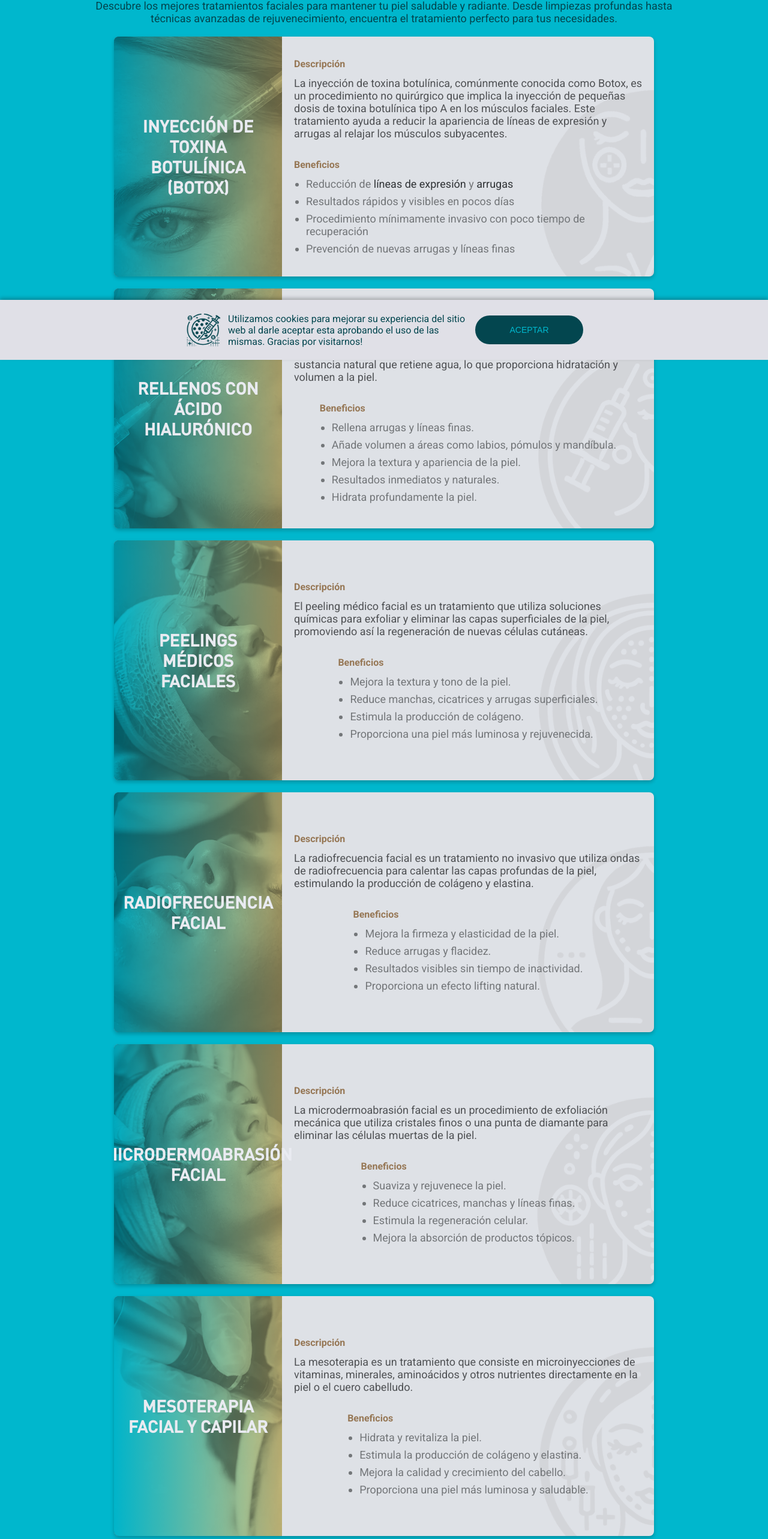
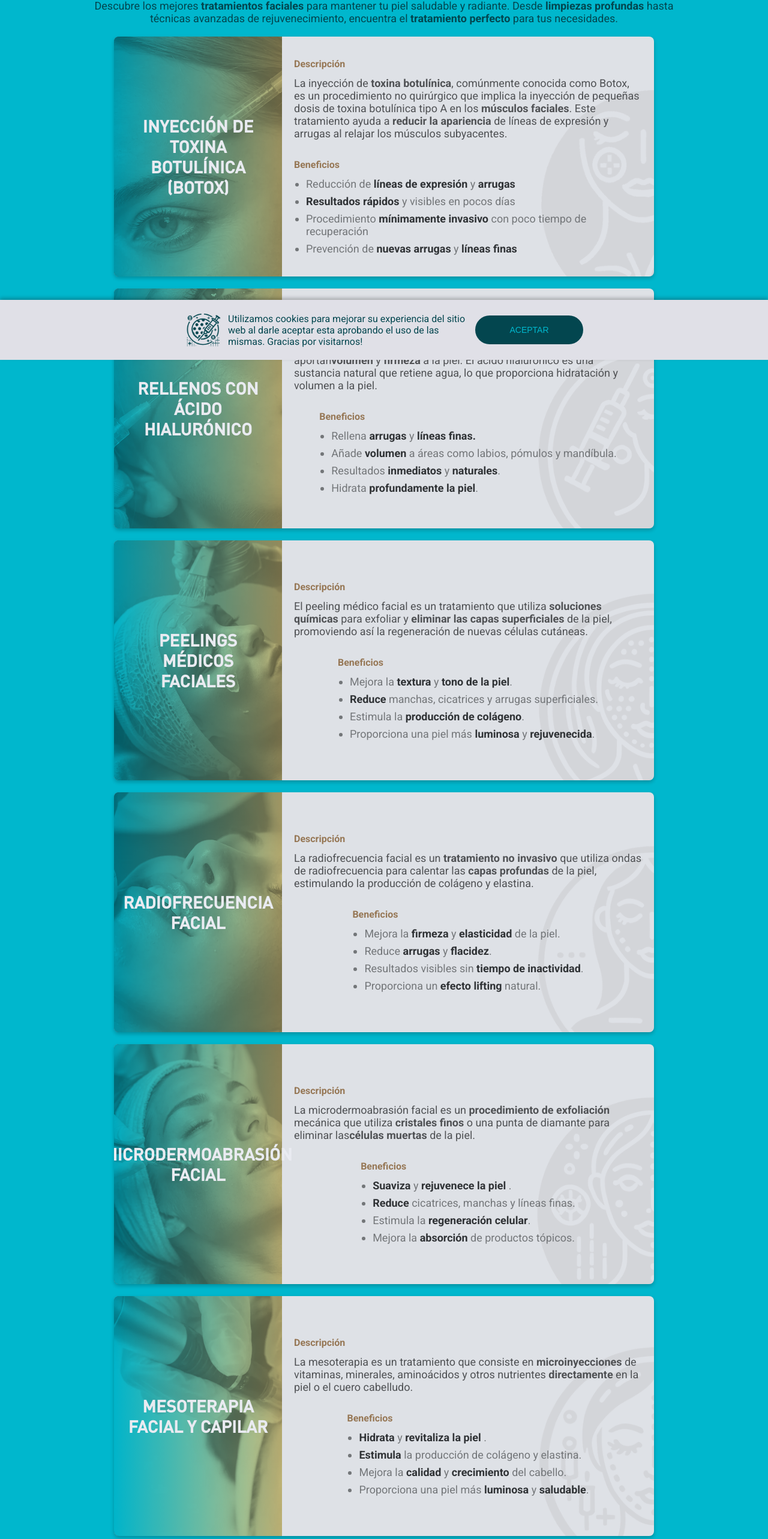
Before and after one commit to Yaalalf/sissi-landing-page, a Next.js app: page /tratamientosFaciales in a window 1280 px wide. Shown: the part 200-2766 px from the top of the page at 60% size. Built offline with nearby package versions, Linux system fonts and the light colour scheme.

Commit message:
adding span to treatments

```diff
--- a/src/sections/CorporalTreatmentSection/style/mobile.css
+++ b/src/sections/CorporalTreatmentSection/style/mobile.css
@@ -22,6 +22,10 @@
 
   font-size: 18px;
   color: var(--primary-color-dark);
+}
+
+.CorporalTreatmentSection span {
+  font-weight: 600;
 }
 
 .CorporalTreatmentSection .TreatmentList {
--- a/src/sections/FacialTreatmentSection/FacialTreatmentSection.tsx
+++ b/src/sections/FacialTreatmentSection/FacialTreatmentSection.tsx
@@ -14,10 +14,10 @@ export default function FacialTreatmentSection() {
       />
       <AnimatedVisibilityObserver className="P" once delay={200}>
         <p>
-          Descubre los mejores tratamientos faciales para mantener tu piel
-          saludable y radiante. Desde limpiezas profundas hasta técnicas
-          avanzadas de rejuvenecimiento, encuentra el tratamiento perfecto para
-          tus necesidades.
+          Descubre los mejores <span> tratamientos faciales</span> para mantener
+          tu piel saludable y radiante. Desde <span> limpiezas profundas</span>{" "}
+          hasta técnicas avanzadas de rejuvenecimiento, encuentra el{" "}
+          <span>tratamiento perfecto</span> para tus necesidades.
         </p>
       </AnimatedVisibilityObserver>
       <ul className="TreatmentList">
@@ -66,15 +66,30 @@ const data = [
   {
     id: "botox",
     title: "Inyección de Toxina Botulínica (Botox)",
-    description:
-      "La inyección de toxina botulínica, comúnmente conocida como Botox, es un procedimiento no quirúrgico que implica la inyección de pequeñas dosis de toxina botulínica tipo A en los músculos faciales. Este tratamiento ayuda a reducir la apariencia de líneas de expresión y arrugas al relajar los músculos subyacentes.",
+    description: (
+      <>
+        La inyección de <span>toxina botulínica</span>, comúnmente conocida como
+        Botox, es un procedimiento no quirúrgico que implica la inyección de
+        pequeñas dosis de toxina botulínica tipo A en los{" "}
+        <span>músculos faciales</span>. Este tratamiento ayuda a{" "}
+        <span>reducir la apariencia</span> de líneas de expresión y arrugas al
+        relajar los músculos subyacentes.
+      </>
+    ),
     benefits: [
       <p key={0}>
         Reducción de <span>líneas de expresión</span> y <span>arrugas</span>
       </p>,
-      "Resultados rápidos y visibles en pocos días",
-      "Procedimiento mínimamente invasivo con poco tiempo de recuperación",
-      "Prevención de nuevas arrugas y líneas finas",
+      <p key={1}>
+        <span>Resultados rápidos</span> y visibles en pocos días
+      </p>,
+      <p key={2}>
+        Procedimiento <span>mínimamente invasivo</span> con poco tiempo de
+        recuperación
+      </p>,
+      <p key={3}>
+        Prevención de <span>nuevas arrugas</span> y <span>líneas finas</span>
+      </p>,
     ],
     imgUrl: "/treatment/facial/botox_treatment.webp",
     iconUrl: "/icons/treatment/facial/botox_treatment_icon.webp",
@@ -84,14 +99,28 @@ const data = [
     id: "rellenos",
 
     title: "Rellenos con Ácido Hialurónico",
-    description:
-      "Los rellenos dérmicos con ácido hialurónico son inyecciones que aportan volumen y firmeza a la piel. El ácido hialurónico es una sustancia natural que retiene agua, lo que proporciona hidratación y volumen a la piel.",
+    description: (
+      <>
+        Los <span>rellenos dérmicos</span> con ácido hialurónico son inyecciones
+        que aportan
+        <span>volumen</span> y <span>firmeza</span> a la piel. El ácido
+        hialurónico es una sustancia natural que retiene agua, lo que
+        proporciona hidratación y volumen a la piel.
+      </>
+    ),
     benefits: [
-      "Rellena arrugas y líneas finas.",
-      "Añade volumen a áreas como labios, pómulos y mandíbula.",
-      "Mejora la textura y apariencia de la piel.",
-      "Resultados inmediatos y naturales.",
-      "Hidrata profundamente la piel.",
+      <p key={0}>
+        Rellena <span>arrugas</span> y <span>líneas finas.</span>
+      </p>,
+      <p key={1}>
+        Añade <span>volumen</span> a áreas como labios, pómulos y mandíbula.
+      </p>,
+      <p key={2}>
+        Resultados <span>inmediatos</span> y <span>naturales</span>.
+      </p>,
+      <p key={3}>
+        Hidrata <span>profundamente la piel</span>.
+      </p>,
     ],
     imgUrl: "/treatment/facial/relleno_treatment.webp",
     iconUrl: "/icons/treatment/facial/relleno_treatment_icon.webp",
@@ -101,13 +130,28 @@ const data = [
     id: "peelings",
 
     title: "Peelings Médicos Faciales",
-    description:
-      "El peeling médico facial es un tratamiento que utiliza soluciones químicas para exfoliar y eliminar las capas superficiales de la piel, promoviendo así la regeneración de nuevas células cutáneas.",
+    description: (
+      <>
+        El peeling médico facial es un tratamiento que utiliza{" "}
+        <span>soluciones químicas</span> para exfoliar y{" "}
+        <span>eliminar las capas superficiales</span> de la piel, promoviendo
+        así la regeneración de nuevas células cutáneas.
+      </>
+    ),
     benefits: [
-      "Mejora la textura y tono de la piel.",
-      "Reduce manchas, cicatrices y arrugas superficiales.",
-      "Estimula la producción de colágeno.",
-      "Proporciona una piel más luminosa y rejuvenecida.",
+      <p key={0}>
+        Mejora la <span>textura</span> y <span>tono de la piel</span>.
+      </p>,
+      <p key={1}>
+        <span>Reduce</span> manchas, cicatrices y arrugas superficiales.
+      </p>,
+      <p key={2}>
+        Estimula la <span>producción de colágeno</span>.
+      </p>,
+      <p key={3}>
+        Proporciona una piel más <span>luminosa</span> y{" "}
+        <span>rejuvenecida</span>.
+      </p>,
     ],
     imgUrl: "/treatment/facial/peeling_treatment.webp",
     iconUrl: "/icons/treatment/facial/peeling_treatment_icon.webp",
@@ -116,13 +160,27 @@ const data = [
     id: "radiofrecuencia",
 
     title: "Radiofrecuencia Facial",
-    description:
-      "La radiofrecuencia facial es un tratamiento no invasivo que utiliza ondas de radiofrecuencia para calentar las capas profundas de la piel, estimulando la producción de colágeno y elastina.",
+    description: (
+      <>
+        La radiofrecuencia facial es un <span>tratamiento no invasivo</span> que
+        utiliza ondas de radiofrecuencia para calentar las{" "}
+        <span>capas profundas</span> de la piel, estimulando la producción de
+        colágeno y elastina.
+      </>
+    ),
     benefits: [
-      "Mejora la firmeza y elasticidad de la piel.",
-      "Reduce arrugas y flacidez.",
-      "Resultados visibles sin tiempo de inactividad.",
-      "Proporciona un efecto lifting natural.",
+      <p key={0}>
+        Mejora la <span>firmeza </span> y <span>elasticidad </span> de la piel.
+      </p>,
+      <p key={1}>
+        Reduce <span>arrugas</span> y <span>flacidez</span>.
+      </p>,
+      <p key={2}>
+        Resultados visibles sin <span>tiempo de inactividad</span>.
+      </p>,
+      <p key={3}>
+        Proporciona un <span>efecto lifting</span> natural.
+      </p>,
     ],
     imgUrl: "/treatment/facial/radiofrecuencia-treatment.webp",
     iconUrl: "/icons/treatment/facial/radiofrecuencia_treatment_icon.webp",
@@ -131,13 +189,27 @@ const data = [
     id: "microdermoabrasión",
 
     title: "Microdermoabrasión Facial",
-    description:
-      "La microdermoabrasión facial es un procedimiento de exfoliación mecánica que utiliza cristales finos o una punta de diamante para eliminar las células muertas de la piel.",
+    description: (
+      <>
+        La microdermoabrasión facial es un{" "}
+        <span>procedimiento de exfoliación</span> mecánica que utiliza{" "}
+        <span>cristales finos</span> o una punta de diamante para eliminar las
+        <span>células muertas</span> de la piel.
+      </>
+    ),
     benefits: [
-      "Suaviza y rejuvenece la piel.",
-      "Reduce cicatrices, manchas y líneas finas.",
-      "Estimula la regeneración celular.",
-      "Mejora la absorción de productos tópicos.",
+      <p key={0}>
+        <span>Suaviza </span> y <span>rejuvenece la piel </span>.
+      </p>,
+      <p key={1}>
+        <span>Reduce</span> cicatrices, manchas y líneas finas.
+      </p>,
+      <p key={2}>
+        Estimula la <span>regeneración celular</span>.
+      </p>,
+      <p key={3}>
+        Mejora la <span>absorción</span> de productos tópicos.
+      </p>,
     ],
     imgUrl: "/treatment/facial/microdermo-treatment.webp",
     iconUrl: "/icons/treatment/facial/microdermo_treatment_icon.webp",
@@ -146,13 +218,27 @@ const data = [
     id: "mesoterapia",
 
     title: "Mesoterapia Facial y Capilar",
-    description:
-      "La mesoterapia es un tratamiento que consiste en microinyecciones de vitaminas, minerales, aminoácidos y otros nutrientes directamente en la piel o el cuero cabelludo.",
+    description: (
+      <>
+        La mesoterapia es un tratamiento que consiste en{" "}
+        <span>microinyecciones</span> de vitaminas, minerales, aminoácidos y
+        otros nutrientes <span>directamente</span> en la piel o el cuero
+        cabelludo.
+      </>
+    ),
     benefits: [
-      "Hidrata y revitaliza la piel.",
-      "Estimula la producción de colágeno y elastina.",
-      "Mejora la calidad y crecimiento del cabello.",
-      "Proporciona una piel más luminosa y saludable.",
+      <p key={0}>
+        <span>Hidrata </span> y <span>revitaliza la piel </span>.
+      </p>,
+      <p key={1}>
+        <span>Estimula</span> la producción de colágeno y elastina.
+      </p>,
+      <p key={2}>
+        Mejora la <span>calidad</span> y <span>crecimiento</span> del cabello.
+      </p>,
+      <p key={3}>
+        Proporciona una piel más <span>luminosa</span> y <span>saludable</span>.
+      </p>,
     ],
     imgUrl: "/treatment/facial/mesoterapia-treatment.webp",
     iconUrl: "/icons/treatment/facial/mesoterapia_treatment_icon.webp",
@@ -161,13 +247,28 @@ const data = [
     id: "plasma",
 
     title: "Plasma Rico en Plaquetas (PRP)",
-    description:
-      "El tratamiento con plasma rico en plaquetas (PRP) utiliza la sangre del paciente, que se centrifuga para concentrar las plaquetas y factores de crecimiento, y se inyecta de nuevo en la piel.",
+    description: (
+      <>
+        El tratamiento con plasma rico en plaquetas (PRP) utiliza la sangre del
+        paciente, que se <span>centrifuga</span> para concentrar las plaquetas y
+        factores de crecimiento, y se <span>inyecta</span> de nuevo en la piel.
+      </>
+    ),
     benefits: [
-      "Estimula la regeneración celular y la producción de colágeno.",
-      "Mejora la textura y tono de la piel.",
-      "Acelera la cicatrización y rejuvenecimiento de la piel.",
-      "Resultados naturales y biocompatibles.",
+      <p key={0}>
+        Estimula la <span>regeneración celular </span> y la{" "}
+        <span>producción de colágeno</span>.
+      </p>,
+      <p key={1}>
+        Mejora la <span>textura</span> y <span>tono</span> de la piel.
+      </p>,
+      <p key={2}>
+        Acelera la <span>cicatrización</span> y <span>rejuvenecimiento</span> de
+        la piel.
+      </p>,
+      <p key={3}>
+        Resultados <span>naturales</span> y <span>biocompatibles</span>.
+      </p>,
     ],
     imgUrl: "/treatment/facial/plasma-tratment.webp",
     iconUrl: "/icons/treatment/facial/plasma_treatment_icon.webp",
@@ -176,13 +277,26 @@ const data = [
     id: "bioestimulación",
 
     title: "Bioestimulación Celular con Vitaminas o Estimuladores de Colágeno",
-    description:
-      "La bioestimulación celular consiste en la inyección de vitaminas, minerales y estimuladores de colágeno para mejorar la salud y apariencia de la piel.",
+    description: (
+      <>
+        La bioestimulación celular consiste en la inyección de vitaminas,
+        minerales y estimuladores de colágeno para <span>mejorar la salud</span>{" "}
+        y <span>apariencia de la piel</span>.
+      </>
+    ),
     benefits: [
-      "Revitaliza y rejuvenece la piel.",
-      "Estimula la producción de colágeno.",
-      "Mejora la firmeza y elasticidad de la piel.",
-      "Proporciona una piel más radiante y saludable.",
+      <p key={0}>
+        <span>Revitaliza</span> y <span>rejuvenece</span> la piel.
+      </p>,
+      <p key={1}>
+        <span>Estimula</span> la producción de colágeno.
+      </p>,
+      <p key={2}>
+        Mejora la <span>firmeza</span> y <span>elasticidad</span> de la piel.
+      </p>,
+      <p key={3}>
+        Proporciona una piel más <span>radiante</span> y <span>saludable</span>.
+      </p>,
     ],
     imgUrl: "/treatment/facial/bioestimulacion-traetment.webp",
     iconUrl: "/icons/treatment/facial/bioestimulacion_treatment_icon.webp",
@@ -191,13 +305,27 @@ const data = [
     id: "lifting",
 
     title: "Lifting con Hilos Tensores",
-    description:
-      "El lifting con hilos tensores es un procedimiento mínimamente invasivo que utiliza hilos biocompatibles para levantar y tensar la piel flácida.",
+    description: (
+      <>
+        El lifting con hilos tensores es un procedimiento{" "}
+        <span>mínimamente invasivo</span>
+        que utiliza <span>hilos biocompatibles</span> para levantar y tensar la
+        piel flácida.
+      </>
+    ),
     benefits: [
-      "Efecto lifting inmediato sin cirugía.",
-      "Estimula la producción de colágeno.",
-      "Mejora la firmeza y contorno facial.",
-      "Resultados duraderos con tiempo de recuperación mínimo.",
+      <p key={0}>
+        <span>Efecto lifting</span> inmediato sin cirugía.
+      </p>,
+      <p key={1}>
+        <span>Estimula</span> la producción de colágeno.
+      </p>,
+      <p key={2}>
+        Mejora la <span>firmeza</span> y <span>contorno facial</span>.
+      </p>,
+      <p key={3}>
+        <span>Resultados duraderos</span> con tiempo de recuperación mínimo.
+      </p>,
     ],
     imgUrl: "/treatment/facial/hilos-treatment.webp",
     iconUrl: "/icons/treatment/facial/lifting_treatment_icon.webp",
--- a/src/sections/FacialTreatmentSection/style/mobile.css
+++ b/src/sections/FacialTreatmentSection/style/mobile.css
@@ -22,6 +22,9 @@
 
   font-size: 18px;
   color: var(--primary-color-dark);
+}
+.FacialTreatmentSection span {
+  font-weight: 600;
 }
 
 .FacialTreatmentSection .TreatmentList {
```
Also changed, not shown: src/sections/CorporalTreatmentSection/CorporalTreatmentSection.tsx (+142 -44 lines).
